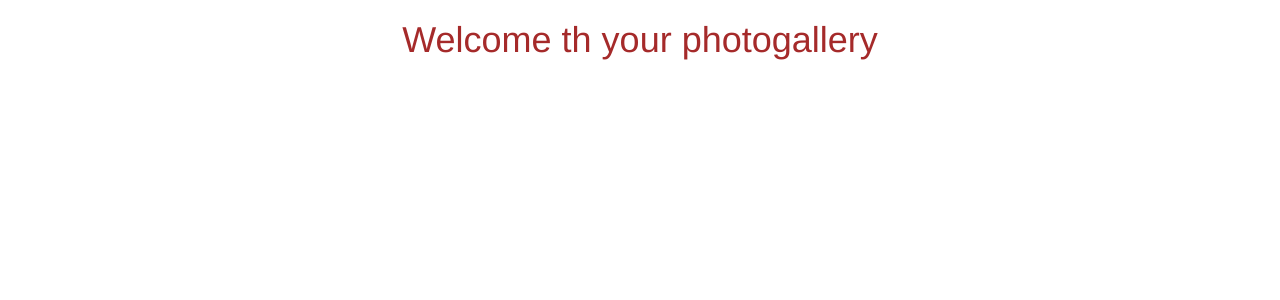
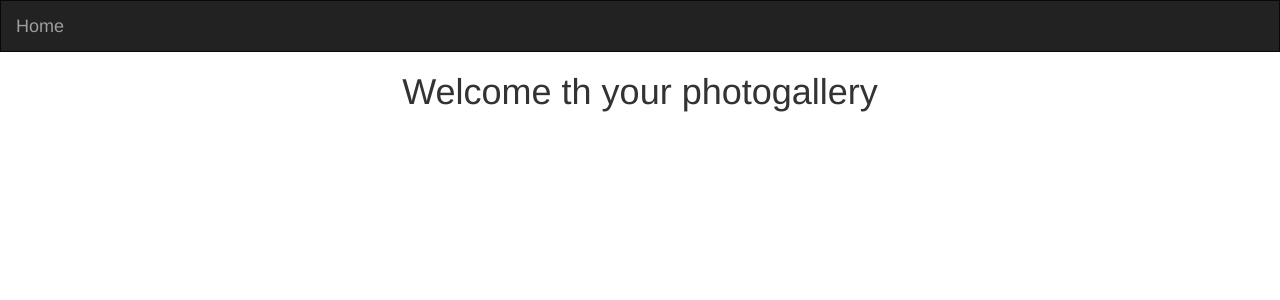
Before and after one commit to Kibet1816/Photo-Gallery, a Django app: template photos/templates/all-photos/base.html in a window 1280 px wide. Shown: the top 300 px of the page. Run offline with Django 3.2, Linux system fonts and the light colour scheme; the template is opened without the code that fills it, so the values that code supplies are empty; some libraries are stand-ins or nearby versions.

Commit message:
Add and styled navbar

```diff
--- a/photos/templates/all-photos/base.html
+++ b/photos/templates/all-photos/base.html
@@ -13,6 +13,9 @@
     {% endblock %}
 </head>
 <body>
+
+    {% include 'navbar.html' %}
+
     {% block content %}
     <h1 class="text-center">Welcome th your photogallery</h1>
     {% endblock %}
--- a/photos/templates/navbar.html
+++ b/photos/templates/navbar.html
@@ -0,0 +1,17 @@
+<!DOCTYPE html>
+<html lang="en">
+<head>
+
+  <meta charset="utf-8">
+  <meta name="viewport" content="width=device-width, initial-scale=1">
+</head>
+<body>
+<nav class="navbar navbar-inverse">
+  <div class="container-fluid">
+    <div class="navbar-header">
+      <a class="navbar-brand" href="{% url 'index' %}">Home</a>
+    </div>
+  </div>
+</nav>
+</body>
+</html>
--- a/static/css/styles.css
+++ b/static/css/styles.css
@@ -1,3 +1,3 @@
-h1{
-    color: brown;
+.navbar{
+    border-radius: 0%;
 }
```
